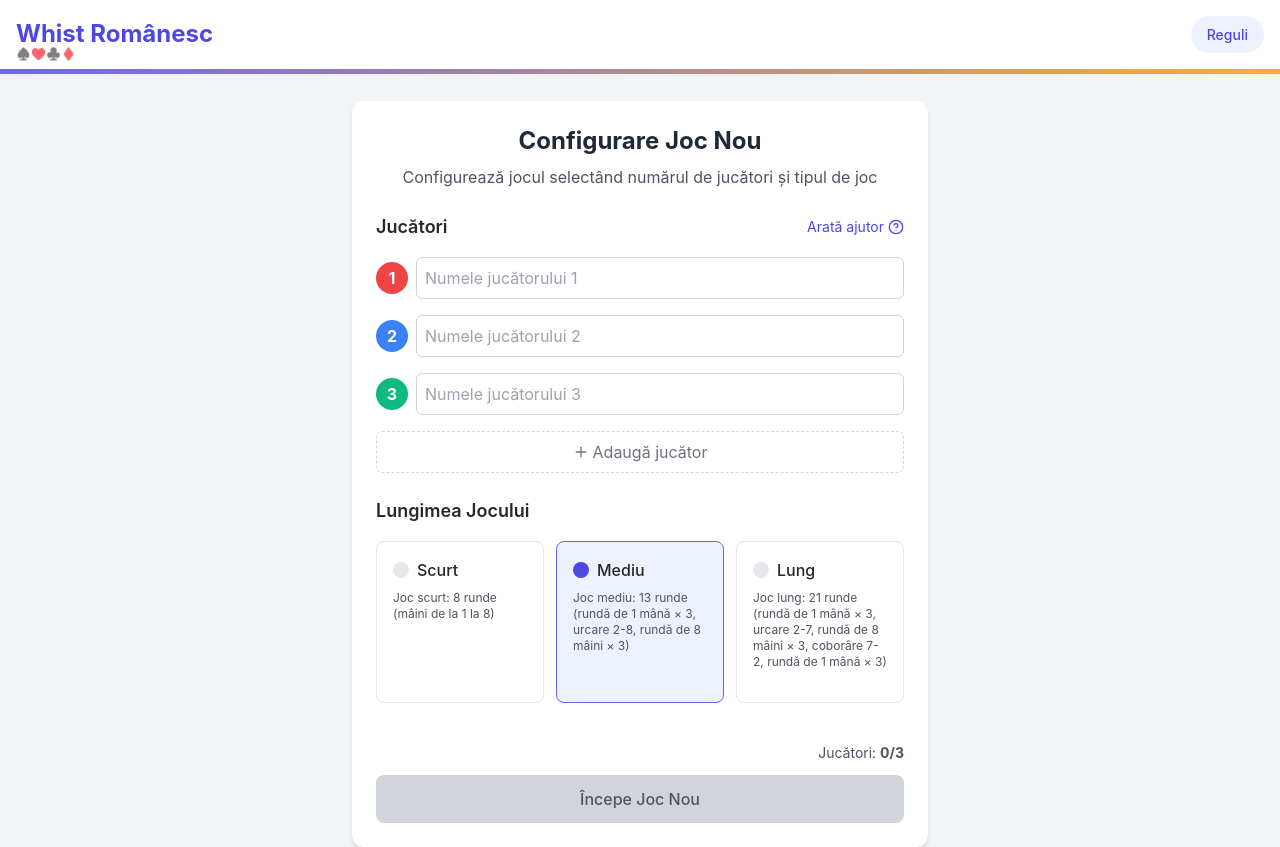
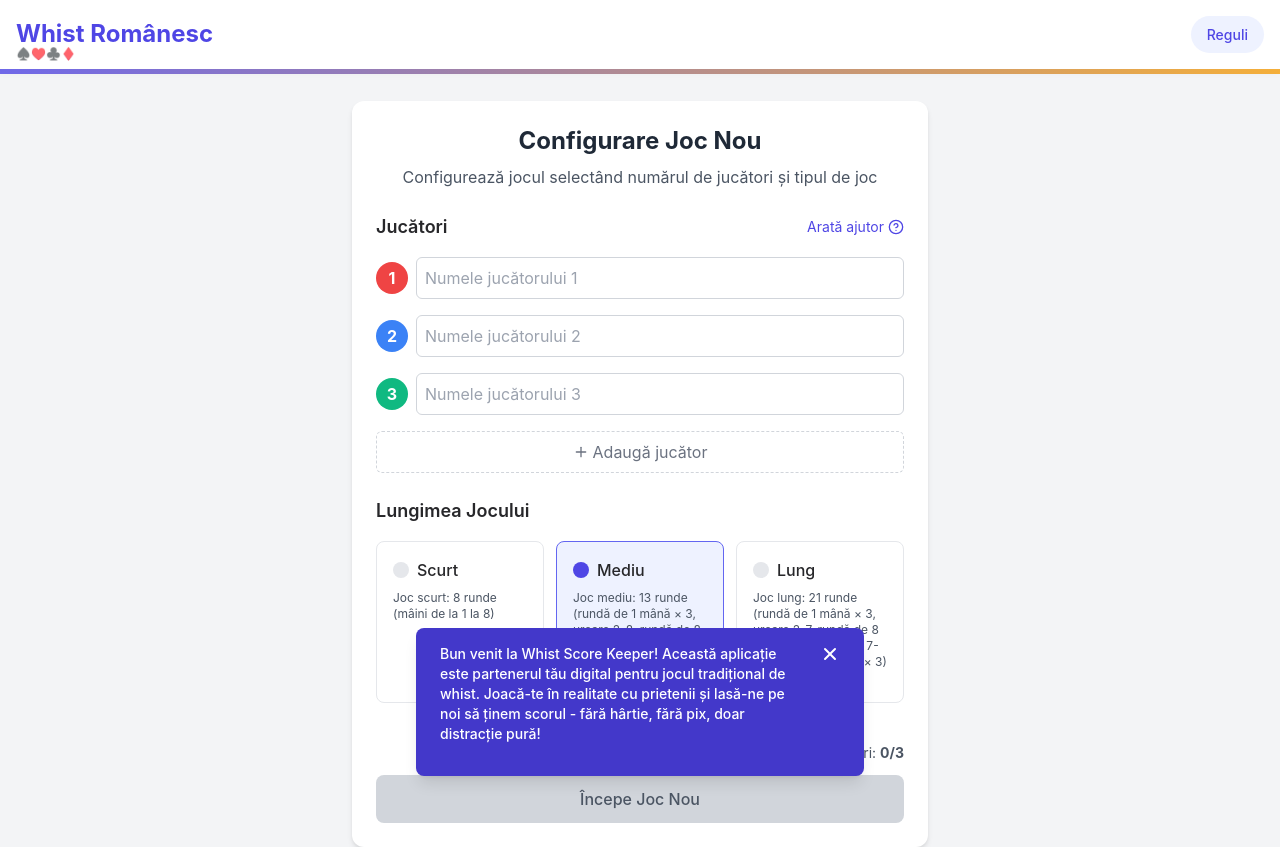
Before and after one commit to ionellucian13/whist-score-keeper, a React (Create React App) app: page / in a window 1280 px wide. Built offline with nearby package versions, Linux system fonts and the light colour scheme.

Commit message:
Adaugare notificare și butoane personalizate pentru joc nou

```diff
--- a/src/App.tsx
+++ b/src/App.tsx
@@ -1,4 +1,4 @@
-import React, { useEffect } from 'react';
+import React, { useEffect, useState } from 'react';
 import { GameProvider, useGameContext } from './context/GameContext';
 import { GamePhase } from './models/types';
 import Header from './components/Header';
@@ -8,6 +8,7 @@ import TricksPhase from './components/TricksPhase';
 import GameComplete from './components/GameComplete';
 import Scoreboard from './components/Scoreboard';
 import RulesModal from './components/RulesModal';
+import Notification from './components/Notification';
 import './App.css';
 
 const GameContent: React.FC = () => {
@@ -39,10 +40,27 @@ const GameContent: React.FC = () => {
 };
 
 const App: React.FC = () => {
-  const [showRulesModal, setShowRulesModal] = React.useState(false);
+  const [showRulesModal, setShowRulesModal] = useState(false);
+  const [showNotification, setShowNotification] = useState(false);
 
   const openRulesModal = () => setShowRulesModal(true);
   const closeRulesModal = () => setShowRulesModal(false);
+  const closeNotification = () => {
+    setShowNotification(false);
+    // Incrementăm contorul de vizite
+    const visitCount = parseInt(localStorage.getItem('visitCount') || '0', 10);
+    localStorage.setItem('visitCount', (visitCount + 1).toString());
+  };
+
+  // Verifică dacă trebuie să afișeze notificarea
+  useEffect(() => {
+    const visitCount = parseInt(localStorage.getItem('visitCount') || '0', 10);
+    if (visitCount < 2) {
+      setShowNotification(true);
+    }
+  }, []);
+
+  const notificationMessage = "Bun venit la Whist Score Keeper! Această aplicație este partenerul tău digital pentru jocul tradițional de whist. Joacă-te în realitate cu prietenii și lasă-ne pe noi să ținem scorul - fără hârtie, fără pix, doar distracție pură!";
 
   return (
     <GameProvider>
@@ -50,6 +68,12 @@ const App: React.FC = () => {
         <Header onOpenRules={openRulesModal} />
         <GameContent />
         <RulesModal isOpen={showRulesModal} onClose={closeRulesModal} />
+        {showNotification && (
+          <Notification
+            message={notificationMessage}
+            onClose={closeNotification}
+          />
+        )}
       </div>
     </GameProvider>
   );
--- a/src/components/GameComplete.tsx
+++ b/src/components/GameComplete.tsx
@@ -2,6 +2,7 @@ import React, { useState, useEffect } from 'react';
 import { useGameContext } from '../context/GameContext';
 import Confetti from 'react-confetti';
 import { useWindowSize } from 'react-use';
+import { GameType } from '../models/types';
 
 interface PlayerRanking {
   id: string;
@@ -11,11 +12,28 @@ interface PlayerRanking {
   rank: number;
 }
 
+interface GameTypeOption {
+  id: GameType;
+  name: string;
+  description: string;
+}
+
 const GameComplete: React.FC = () => {
-  const { game, resetGame } = useGameContext();
+  const { game, resetGame, startGame } = useGameContext();
   const [rankings, setRankings] = useState<PlayerRanking[]>([]);
   const [showConfetti, setShowConfetti] = useState(true);
+  const [showGameTypeSelector, setShowGameTypeSelector] = useState(false);
   const { width, height } = useWindowSize();
+
+  // Opțiunile pentru tipurile de joc
+  const gameTypeOptions: GameTypeOption[] = [
+    { id: GameType.SHORT, name: 'Scurt', description: 'Aproximativ 30 minute' },
+    { id: GameType.MEDIUM, name: 'Mediu', description: 'Aproximativ 1 oră' },
+    { id: GameType.LONG, name: 'Lung', description: 'Aproximativ 1.5 ore' }
+  ];
+
+  // Tipul de joc selectat
+  const [selectedGameType, setSelectedGameType] = useState<GameType>(GameType.MEDIUM);
 
   useEffect(() => {
     if (game) {
@@ -64,7 +82,19 @@ const GameComplete: React.FC = () => {
     }
   }, [game]);
 
-  const handlePlayAgain = () => {
+  const handleNewGameSamePlayers = () => {
+    setShowGameTypeSelector(true);
+  };
+
+  const handleStartNewGameSamePlayers = () => {
+    if (game) {
+      // Extrage numele jucătorilor și începe un joc nou
+      const playerNames = game.players.map(player => player.name);
+      startGame(playerNames, selectedGameType);
+    }
+  };
+
+  const handleNewGameDifferentPlayers = () => {
     resetGame();
   };
 
@@ -217,12 +247,66 @@ const GameComplete: React.FC = () => {
       </div>
 
       <div className="action-buttons space-y-3">
-        <button
-          onClick={handlePlayAgain}
-          className="w-full p-3 bg-indigo-600 text-white rounded-md hover:bg-indigo-700 transition-colors font-medium"
-        >
-          Joc Nou
-        </button>
+        {showGameTypeSelector ? (
+          <div className="bg-gray-50 p-4 rounded-lg border border-gray-200 mb-4">
+            <h3 className="text-lg font-medium mb-3">Alege tipul de joc</h3>
+            <div className="space-y-2 mb-4">
+              {gameTypeOptions.map(option => (
+                <div
+                  key={option.id}
+                  className={`border rounded-md p-3 cursor-pointer transition-colors ${
+                    selectedGameType === option.id
+                      ? 'border-indigo-500 bg-indigo-50'
+                      : 'border-gray-200 hover:border-indigo-300'
+                  }`}
+                  onClick={() => setSelectedGameType(option.id)}
+                >
+                  <div className="flex items-center">
+                    <div className={`w-4 h-4 rounded-full border mr-2 ${
+                      selectedGameType === option.id
+                        ? 'border-indigo-500 bg-indigo-500'
+                        : 'border-gray-400'
+                    }`}></div>
+                    <div>
+                      <div className="font-medium">{option.name}</div>
+                      <div className="text-xs text-gray-500">{option.description}</div>
+                    </div>
+                  </div>
+                </div>
+              ))}
+            </div>
+            <div className="flex space-x-2">
+              <button
+                onClick={handleStartNewGameSamePlayers}
+                className="flex-1 py-2 bg-indigo-600 text-white rounded-md hover:bg-indigo-700 transition-colors"
+              >
+                Începe Jocul
+              </button>
+              <button
+                onClick={() => setShowGameTypeSelector(false)}
+                className="py-2 px-4 border border-gray-300 rounded-md hover:bg-gray-50 transition-colors"
+              >
+                Înapoi
+              </button>
+            </div>
+          </div>
+        ) : (
+          <>
+            <button
+              onClick={handleNewGameSamePlayers}
+              className="w-full p-3 bg-indigo-600 text-white rounded-md hover:bg-indigo-700 transition-colors font-medium"
+            >
+              Joc Nou cu Aceiași Jucători
+            </button>
+
+            <button
+              onClick={handleNewGameDifferentPlayers}
+              className="w-full p-3 bg-white border border-indigo-600 text-indigo-600 rounded-md hover:bg-indigo-50 transition-colors font-medium"
+            >
+              Joc Nou cu Jucători Diferiți
+            </button>
+          </>
+        )}
 
         <button
           onClick={handleShare}
--- /dev/null
+++ b/src/components/Notification.tsx
@@ -0,0 +1,47 @@
+import React, { useState, useEffect } from 'react';
+
+interface NotificationProps {
+  message: string;
+  onClose: () => void;
+}
+
+const Notification: React.FC<NotificationProps> = ({ message, onClose }) => {
+  const [isVisible, setIsVisible] = useState(true);
+
+  useEffect(() => {
+    // Ascunde notificarea automat după 10 secunde
+    const timer = setTimeout(() => {
+      setIsVisible(false);
+      setTimeout(onClose, 300); // Așteaptă ca animația să se termine
+    }, 10000);
+
+    return () => clearTimeout(timer);
+  }, [onClose]);
+
+  return (
+    <div
+      className={`fixed bottom-6 left-1/2 transform -translate-x-1/2 bg-indigo-700 text-white px-6 py-4 rounded-lg shadow-lg max-w-md w-11/12 z-50 transition-all duration-300 ${
+        isVisible ? 'opacity-100 translate-y-0' : 'opacity-0 translate-y-4'
+      }`}
+    >
+      <div className="flex justify-between items-start">
+        <div className="flex-grow mr-4">
+          <p className="text-sm font-medium">{message}</p>
+        </div>
+        <button
+          onClick={() => {
+            setIsVisible(false);
+            setTimeout(onClose, 300);
+          }}
+          className="text-white hover:text-indigo-200 transition-colors"
+        >
+          <svg xmlns="http://www.w3.org/2000/svg" className="h-5 w-5" viewBox="0 0 20 20" fill="currentColor">
+            <path fillRule="evenodd" d="M4.293 4.293a1 1 0 011.414 0L10 8.586l4.293-4.293a1 1 0 111.414 1.414L11.414 10l4.293 4.293a1 1 0 01-1.414 1.414L10 11.414l-4.293 4.293a1 1 0 01-1.414-1.414L8.586 10 4.293 5.707a1 1 0 010-1.414z" clipRule="evenodd" />
+          </svg>
+        </button>
+      </div>
+    </div>
+  );
+};
+
+export default Notification;
```
